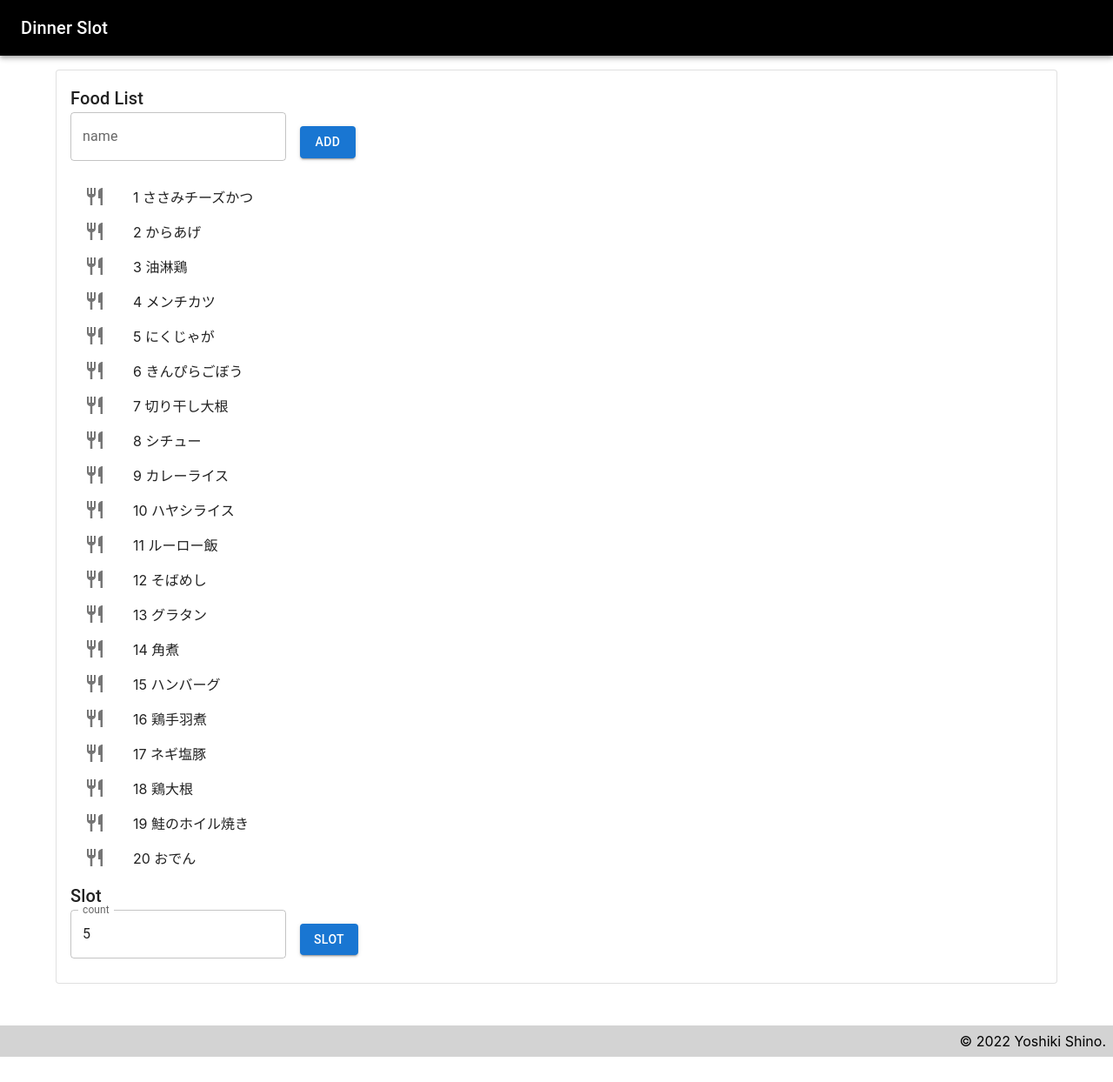
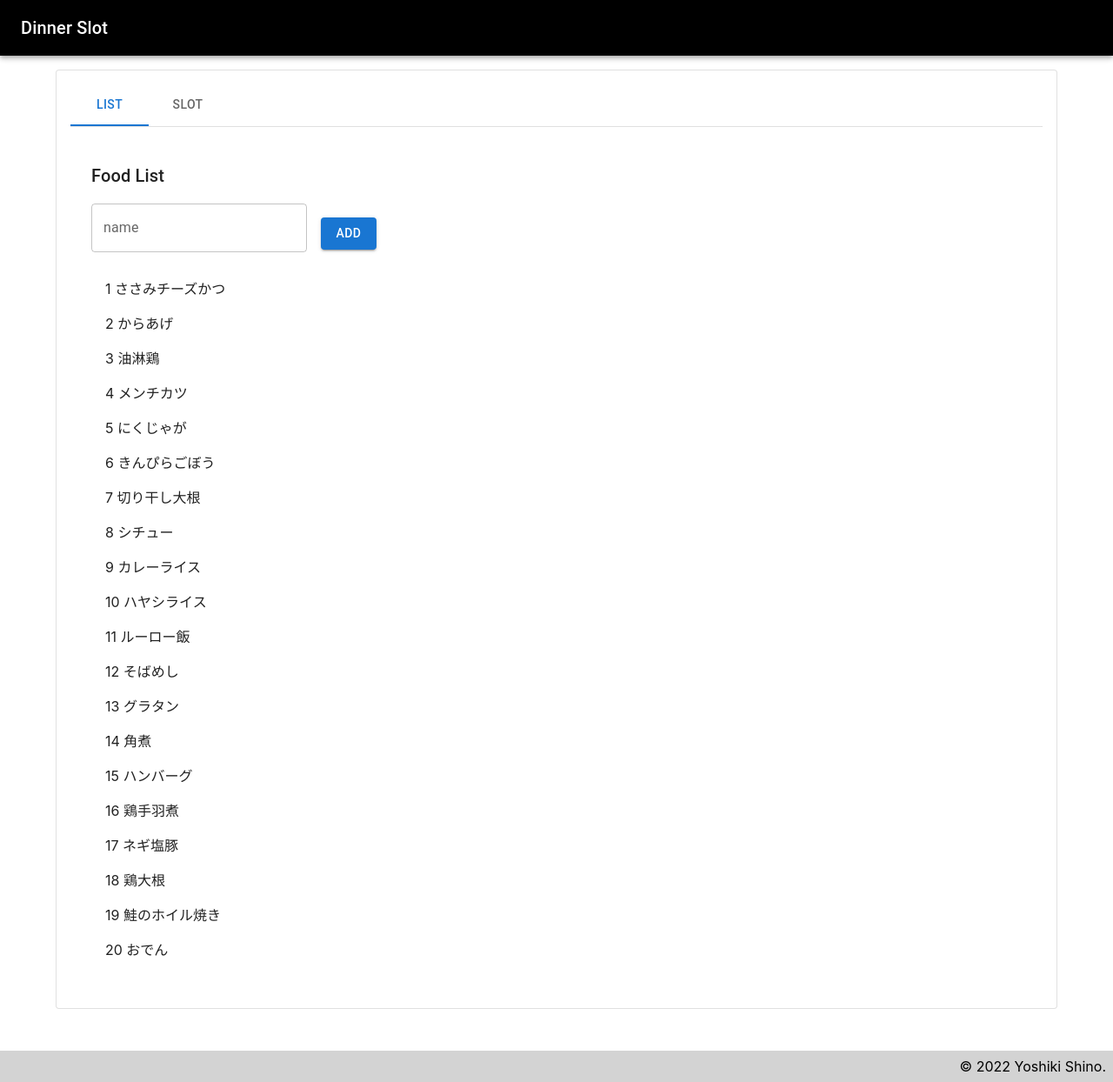
Before and after one commit to yoshikipom/dinnerslot-web, a Next.js app: page / in a window 1280 px wide. Shown: the whole page at 87% size. Before the commit the page ends 1215 px from the top, so only its background shows below. Built offline with nearby package versions, Linux system fonts and the light colour scheme.

Commit message:
feat: add tab

```diff
--- a/package.json
+++ b/package.json
@@ -11,6 +11,7 @@
     "@emotion/react": "^11.7.1",
     "@emotion/styled": "^11.6.0",
     "@mui/icons-material": "^5.2.5",
+    "@mui/lab": "^5.0.0-alpha.68",
     "@mui/material": "^5.2.6",
     "@mui/styles": "^5.2.3",
     "next": "12.0.7",
--- a/src/components/LineShareButton.tsx
+++ b/src/components/LineShareButton.tsx
@@ -3,7 +3,7 @@ import React from "react";
 
 const LineShareButton = (props: any) => {
     return (
-        <Button variant="outlined" sx={{ mx: 2, my: 2 }} href={`https://line.me/R/share?text=${encodeURI(props.message)}`}>
+        <Button variant="outlined" href={`https://line.me/R/share?text=${encodeURI(props.message)}`}>
             Share by LINE
         </Button>
     );
--- a/src/pages/index.tsx
+++ b/src/pages/index.tsx
@@ -1,11 +1,15 @@
 import type { NextPage } from 'next'
-import { Button, List, ListItem, ListItemIcon, Paper, Table, TableBody, TableCell, TableContainer, TableHead, TableRow, Typography } from '@mui/material';
-import RestaurantIcon from '@mui/icons-material/Restaurant';
+import { Box, Button, List, ListItem, Paper, Table, TableBody, TableCell, TableContainer, TableHead, TableRow, Typography } from '@mui/material';
 import { TextField } from '@mui/material'
 import { useState } from 'react';
 import { styled } from '@mui/material/styles';
 import { tableCellClasses } from '@mui/material/TableCell';
 import LineShareButton from '../components/LineShareButton';
+import Tab from '@mui/material/Tab';
+import TabContext from '@mui/lab/TabContext';
+import TabList from '@mui/lab/TabList';
+import TabPanel from '@mui/lab/TabPanel';
+
 
 interface Food {
   id: number
@@ -52,6 +56,8 @@ const Home: NextPage = () => {
   const [results, setResults]: [Food[], any] = useState([]);
   const [lineMessage, setLineMessage] = useState("");
 
+  const [value, setValue] = useState('1');
+
   const addFood = (event: any) => {
     foodList.push({ id: index++, name: String(additionalFood) });
     setFoodList(foodList);
@@ -90,7 +96,16 @@ const Home: NextPage = () => {
 
   return (
     <Paper variant="outlined" sx={{ p: 2 }}>
-      <Typography variant="h6" component="div">
+
+      <TabContext value={value}>
+        <Box sx={{ borderBottom: 1, borderColor: 'divider' }}>
+          <TabList onChange={(_, value) => setValue(value)}>
+            <Tab label="LIST" value="1" />
+            <Tab label="SLOT" value="2" />
+          </TabList>
+        </Box>
+        <TabPanel value="1">
+          <Typography sx={{ my: 2 }} variant="h6" component="div">
             Food List
           </Typography>
           <TextField
@@ -104,16 +119,14 @@ const Home: NextPage = () => {
             {foodList.map((food: Food) => {
               return <div key={food.id}>
                 <ListItem>
-              <ListItemIcon>
-                <RestaurantIcon />
-              </ListItemIcon>
                   {food.id} {food.name}
                 </ListItem>
               </div>
             })}
           </List>
-
-      <Typography variant="h6" component="div">
+        </TabPanel>
+        <TabPanel value="2">
+          <Typography sx={{ my: 2 }} variant="h6" component="div">
             Slot
           </Typography>
           <TextField
@@ -154,10 +167,11 @@ const Home: NextPage = () => {
                   ))}
                 </TableBody>
               </Table>
-          <LineShareButton message={lineMessage}/>
+              <LineShareButton sx={{ my: 2 }} message={lineMessage} />
             </TableContainer>
           }
-
+        </TabPanel>
+      </TabContext>
     </Paper>
   )
 }
```
Also changed, not shown: 1 other file (tests, documents, lock files or other folders). Lines whose indentation alone changed are shown as unchanged.
